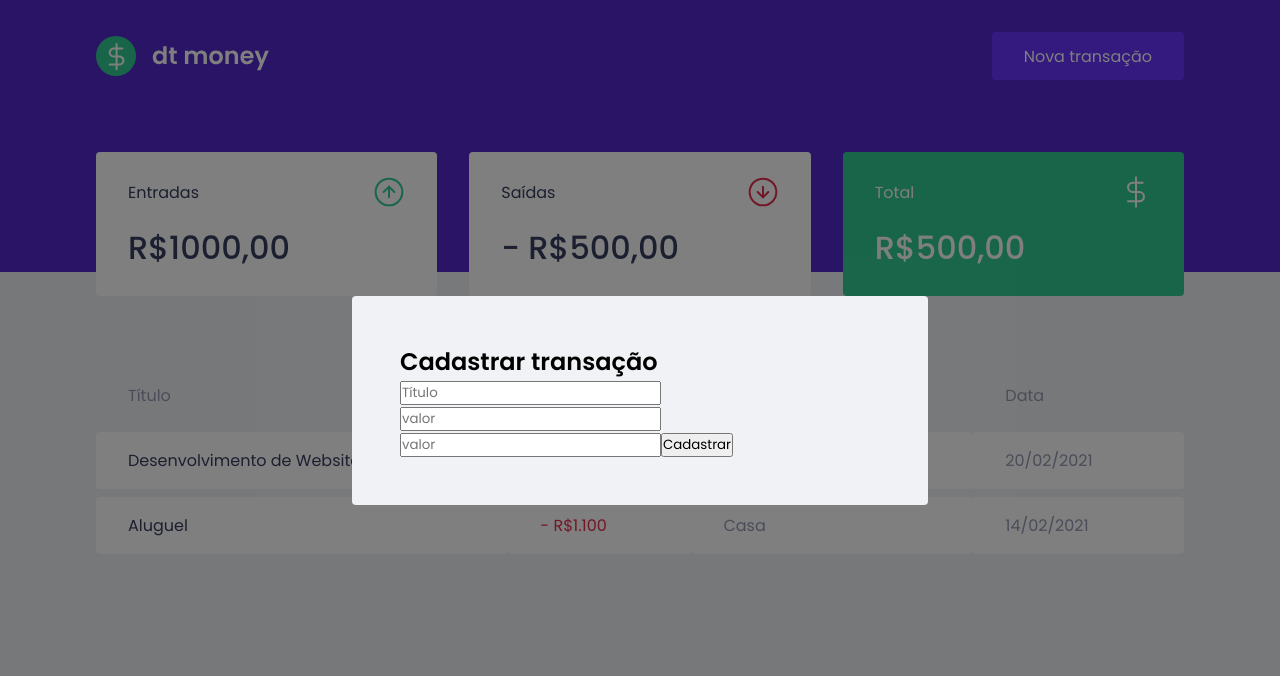
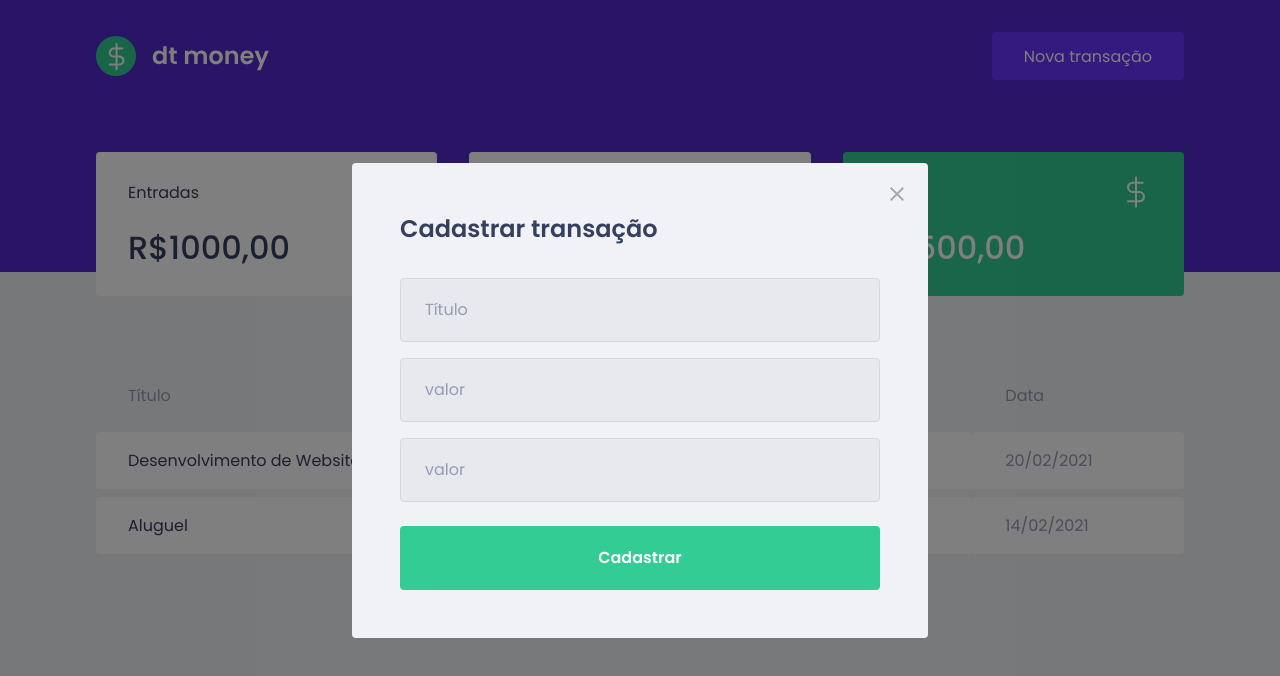
Before and after one commit to FernandoAz09/02-DTmoney, a React (Create React App) app: page / in a window 1280 px wide. Both pictures are taken after a click on the button "Nova transação". Shown: the top 676 px of the page. Built offline with nearby package versions, Linux system fonts and the light colour scheme; no server answers; what miragejs would draw is missing.

Commit message:
estilizando modal

```diff
--- a/src/components/NewTransactionModal/index.tsx
+++ b/src/components/NewTransactionModal/index.tsx
@@ -1,4 +1,5 @@
 import Modal from 'react-modal'
+import closeImg from '../../assets/close.svg'
 import { Container } from './styles'
 
 interface NewTransitionModalProps {
@@ -14,6 +15,13 @@
         overlayClassName={"react-modal-overlay"}
         className={"react-modal-content"}
       >
+        <button
+          type="button"
+          onClick={onRequestClose}
+          className="react-modal-close"
+        >
+          <img src={closeImg} alt="Fechar Modal" />
+        </button>
         <Container>
           <h2>Cadastrar transação</h2>
           <input
--- a/src/components/NewTransactionModal/styles.ts
+++ b/src/components/NewTransactionModal/styles.ts
@@ -1,3 +1,49 @@
 import styled from "styled-components";
 
-export const Container = styled.form``
+export const Container = styled.form`
+    h2{
+        color: var(--text-title);
+        font-size: 1.5rem;
+        margin-bottom: 2rem;
+    }
+
+    input {
+        width: 100%;
+        padding: 0 1.5rem;
+        height: 4rem;
+        border-radius: 0.25rem;
+
+        background: #e7e9ee;
+        border: 1px solid #d7d7d7;
+        font-weight: 400;
+        font-size: 1rem;
+
+        &::placeholder {
+            color: var(--text-body);
+        }
+
+        & + input {
+            margin-top:1rem;
+        }
+    }
+
+    button[type="submit"] {
+        width: 100%;
+        padding: 0 1.5rem;
+        height: 4rem;
+        background: var(--green);
+        color: #FFF;
+        border-radius: 0.25rem;
+        border: 0;
+        font-size: 1rem;
+        font-weight: 600;
+        margin-top: 1.5rem;
+        transition: filter 0.2s;
+
+        &:hover {
+            filter: brightness(0.9);
+        }
+    }
+
+
+`
--- a/src/styles/global.ts
+++ b/src/styles/global.ts
@@ -74,6 +74,18 @@
         position: relative;
         border-radius: 0.25rem;
     }
+    .react-modal-close {
+        position: absolute;
+        right: 1.5rem;
+        top: 1.5rem;
+        border: 0;
+        background: transparent;
 
+        transition: filter 0.2s;
+
+        &:hover {
+            filter: brightness(0.8);
+        }
+    }
 
 `
```
Lines whose indentation alone changed are shown as unchanged.
